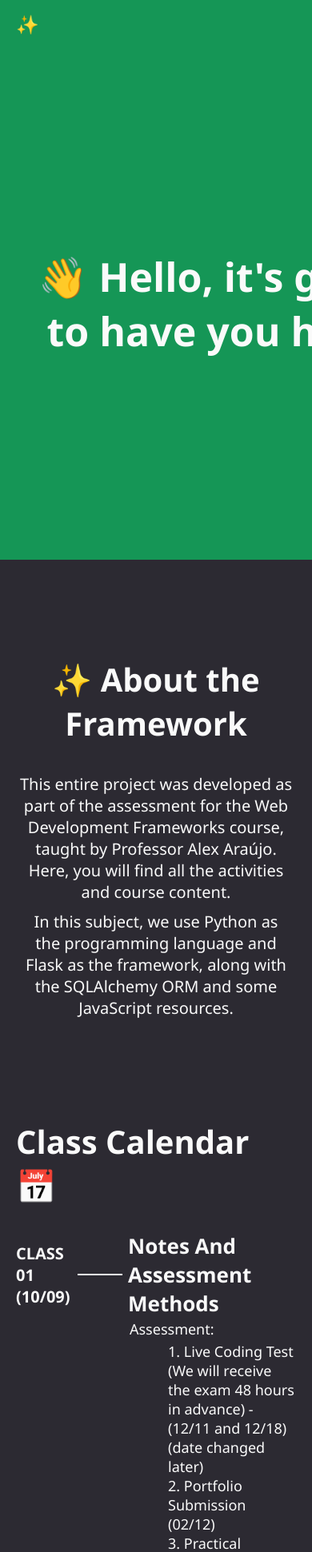
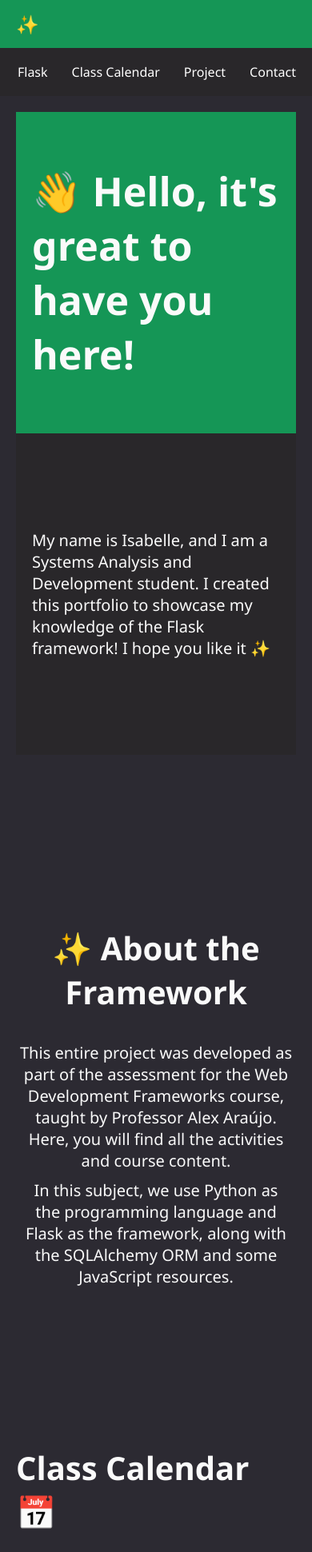
Before and after one commit to IsabelleRancan/FrameworksParaDesenvolvimentoWeb, a Flask app: page / in a window 390 px wide; the page is wider, and only the part inside the window is pictured. Shown: the top 1941 px of that part at 80% size. Run offline with Flask 3, Linux system fonts and the light colour scheme; parts of the project's set-up code (start-up, migrations or seed data) failed here and were passed over.

Commit message:
Lista 1 revisada e estilizada

```diff
--- a/PortifolioFrameworkFlask/static/css/style.css
+++ b/PortifolioFrameworkFlask/static/css/style.css
@@ -1,3 +1,4 @@
+@charset "UTF-8";
 * {
   font-family: "Segoe UI", Tahoma, Geneva, Verdana, sans-serif;
   background-color: #2C2A32;
@@ -17,9 +18,13 @@ a:hover {
   color: #0f693c;
 }
 
+body {
+  overflow-x: hidden; /* Impede a barra de rolagem horizontal */
+}
+
 header nav {
   display: grid;
-  grid-template-columns: 550px auto;
+  grid-template-columns: 600px auto; /* Definindo o tamanho fixo para a área de navegação */
   align-items: center;
 }
 header nav .left-side-nav {
@@ -48,45 +53,52 @@ header nav .right-side-nav a {
 }
 
 body #home {
-  height: 640px;
-  display: grid;
-  grid-template-columns: 550px auto;
+  height: 100vh; /* Ocupa toda a altura da tela */
+  display: flex;
+  justify-content: center;
   align-items: center;
+  padding: 20px;
+  width: 100%; /* Garante que ocupe toda a largura da tela */
 }
-body #home .left {
-  background-color: #159656;
+body #home .left, body #home .right {
   display: flex;
-  height: 100%;
-  padding: 20px;
   justify-content: center;
   align-items: center;
   text-align: center;
 }
+body #home .left {
+  background-color: #159656;
+  padding: 20px;
+  flex: 1;
+  justify-content: flex-start;
+  text-align: left;
+  max-width: 600px; /* Definindo o tamanho fixo para a área de título */
+}
 body #home .left h1 {
+  font-size: 50px;
   background-color: #159656;
-  font-size: 50px;
 }
 body #home .right {
   background-color: #29272A;
-  display: flex;
-  height: 100%;
   padding: 20px;
-  justify-content: center;
-  align-items: center;
-  text-align: center;
+  flex: 1;
+  text-align: left;
+  max-width: 600px; /* Definindo o tamanho fixo para a área de texto */
 }
 body #home .right p {
   background-color: #29272A;
   font-size: 20px;
-  width: 550px;
+  width: 100%;
+  max-width: 600px;
+  text-align: left;
 }
 body #flask {
-  height: 700px;
+  height: 100vh; /* Ocupa toda a altura da tela */
   padding: 20px;
   display: flex;
   flex-direction: column;
-  justify-content: center;
-  align-items: center;
+  justify-content: center; /* Centraliza verticalmente */
+  align-items: center; /* Centraliza horizontalmente */
   text-align: center;
 }
 body #flask h1 {
@@ -139,12 +151,12 @@ body #ClassCalendar ol, body #ClassCalendar ul, body #ClassCalendar a {
 }
 body #project {
   background-color: #29272A;
-  height: 700px;
+  height: 100vh; /* Ocupa toda a altura da tela */
   padding: 20px;
   display: flex;
   flex-direction: column;
-  justify-content: center;
-  align-items: center;
+  justify-content: center; /* Centraliza verticalmente */
+  align-items: center; /* Centraliza horizontalmente */
   text-align: center;
 }
 body #project h1 {
@@ -160,9 +172,11 @@ body #project p, body #project a {
 body #contact {
   background-color: #159656;
   display: flex;
+  flex-direction: row;
   justify-content: space-between;
   align-items: center;
   height: 50px;
+  padding: 0 20px;
 }
 body #contact h1 {
   font-size: 25px;
@@ -187,4 +201,77 @@ body #contact .icons a img {
 }
 body #contact .icons a:hover img {
   transform: scale(1.1);
+}
+
+/* Media Queries for Responsiveness */
+@media screen and (max-width: 1024px) {
+  header nav {
+    grid-template-columns: 1fr; /* Single column for smaller screens */
+  }
+  #home {
+    height: 100vh; /* Manter altura de tela cheia */
+    flex-direction: column; /* Alinha os itens verticalmente em telas pequenas */
+    padding: 20px;
+  }
+  .left, .right {
+    padding: 15px;
+    text-align: left;
+    width: 100%;
+    max-width: 100%;
+  }
+  .left h1 {
+    font-size: 40px;
+  }
+  .right p {
+    font-size: 18px;
+    width: auto;
+  }
+  #ClassCalendar {
+    grid-template-columns: 1fr; /* Single column layout */
+  }
+  #flask, #project {
+    height: 100vh;
+    padding: 20px;
+  }
+  #contact {
+    flex-direction: column;
+    height: auto;
+    padding: 10px;
+    text-align: center;
+  }
+  .icons {
+    gap: 1rem;
+    justify-content: center;
+  }
+  .icons a {
+    width: 25px;
+    height: 25px;
+  }
+}
+@media screen and (max-width: 768px) {
+  header nav {
+    grid-template-columns: 1fr; /* One column for nav */
+  }
+  #home {
+    flex-direction: column; /* One column layout */
+    height: 100vh; /* Ocupa toda a altura da tela */
+  }
+  #contact {
+    flex-direction: column;
+    height: auto;
+    text-align: center;
+  }
+  .icons {
+    gap: 0.5rem;
+  }
+  .icons a {
+    width: 30px;
+    height: 30px;
+  }
+  h1, h2, h3 {
+    font-size: 20px; /* Smaller fonts */
+  }
+  p {
+    font-size: 16px;
+  }
 }/*# sourceMappingURL=style.css.map */
--- a/PortifolioFrameworkFlask/static/css/style.scss
+++ b/PortifolioFrameworkFlask/static/css/style.scss
@@ -24,11 +24,14 @@ a {
     }
 }
 
+body {
+    overflow-x: hidden; /* Impede a barra de rolagem horizontal */
+}
 
 header {
     nav {
         display: grid;
-        grid-template-columns: 550px auto;
+        grid-template-columns: 600px auto; /* Definindo o tamanho fixo para a área de navegação */
         align-items: center;
 
         .left-side-nav {
@@ -62,58 +65,67 @@ header {
 }
 
 body {
+    #home {
+        height: 100vh; /* Ocupa toda a altura da tela */
+        display: flex;
+        justify-content: center;
+        align-items: center;
+        padding: 20px;
+        width: 100%; /* Garante que ocupe toda a largura da tela */
 
-    #home {
-        height: 640px;
-        display: grid;
-        grid-template-columns: 550px auto;
+        .left, .right {
+            display: flex;
+            justify-content: center;
             align-items: center;
+            text-align: center;
+        }
 
         .left {
             background-color: $third-color;
-            display: flex;
-            height: 100%;
             padding: 20px;
-            justify-content: center;
-            align-items: center;
-            text-align: center;
+            flex: 1;
+            justify-content: flex-start;
+            text-align: left;
+            max-width: 600px; /* Definindo o tamanho fixo para a área de título */
 
             h1 {
+                font-size: 50px;
                 background-color: $third-color;
-                font-size: 50px;
             }
         }
 
         .right {
             background-color: $primary-color;
-            display: flex;
-            height: 100%;
             padding: 20px;
-            justify-content: center;
-            align-items: center;
-            text-align: center;
+            flex: 1;
+            text-align: left;
+            max-width: 600px; /* Definindo o tamanho fixo para a área de texto */
 
             p {
                 background-color: $primary-color;
                 font-size: 20px;
-                width: 550px;
+                width: 100%;
+                max-width: 600px;
+                text-align: left;
             }
         }
     }
+
     #flask {
-        height: 700px;
+        height: 100vh; /* Ocupa toda a altura da tela */
         padding: 20px;
         display: flex;
         flex-direction: column;
-        justify-content: center;
-        align-items: center;
+        justify-content: center;  /* Centraliza verticalmente */
+        align-items: center;      /* Centraliza horizontalmente */
         text-align: center;
 
-        h1{
+        h1 {
             font-size: 40px;
             margin-bottom: 30px;
         }
-        p{
+
+        p {
             font-size: 20px;
             margin: 5px;
         }
@@ -126,13 +138,12 @@ body {
         padding-left: 20px;
         padding-right: 20px;
 
-        h1{
+        h1 {
             font-size: 40px;
             grid-column: 1 /span 3;
             display: flex;
             justify-content: center;
             margin-bottom: 30px;
-
         }
 
         h4 {
@@ -156,11 +167,11 @@ body {
             font-size: 18px;
         }
 
-        h2{
+        h2 {
             font-size: 26px;
         }
 
-        ol, ul, a{
+        ol, ul, a {
             list-style-position: inside;
             display: block;
             margin-left: 3rem;
@@ -169,33 +180,35 @@ body {
 
     #project {
         background-color: $primary-color;
-        height: 700px;
+        height: 100vh; /* Ocupa toda a altura da tela */
         padding: 20px;
         display: flex;
         flex-direction: column;
-        justify-content: center;
-        align-items: center;
+        justify-content: center; /* Centraliza verticalmente */
+        align-items: center;     /* Centraliza horizontalmente */
         text-align: center;
 
-        h1{
+        h1 {
             background-color: $primary-color;
             font-size: 40px;
             margin-bottom: 30px;
         }
-        p, a{
+
+        p, a {
             background-color: $primary-color;
             font-size: 20px;
             margin: 5px;
         }
-
     }
 
     #contact {
-        background-color:$third-color;
+        background-color: $third-color;
         display: flex;
+        flex-direction: row;
         justify-content: space-between;
         align-items: center;
         height: 50px;
+        padding: 0 20px;
 
         h1 {
             font-size: 25px;
@@ -225,3 +238,93 @@ body {
         }
     }
 }
+
+/* Media Queries for Responsiveness */
+
+@media screen and (max-width: 1024px) {
+    header nav {
+        grid-template-columns: 1fr; /* Single column for smaller screens */
+    }
+
+    #home {
+        height: 100vh; /* Manter altura de tela cheia */
+        flex-direction: column; /* Alinha os itens verticalmente em telas pequenas */
+        padding: 20px;
+    }
+
+    .left, .right {
+        padding: 15px;
+        text-align: left;
+        width: 100%;
+        max-width: 100%;
+    }
+
+    .left h1 {
+        font-size: 40px;
+    }
+
+    .right p {
+        font-size: 18px;
+        width: auto;
+    }
+
+    #ClassCalendar {
+        grid-template-columns: 1fr; /* Single column layout */
+    }
+
+    #flask, #project {
+        height: 100vh;
+        padding: 20px;
+    }
+
+    #contact {
+        flex-direction: column;
+        height: auto;
+        padding: 10px;
+        text-align: center;
+    }
+
+    .icons {
+        gap: 1rem;
+        justify-content: center;
+    }
+
+    .icons a {
+        width: 25px;
+        height: 25px;
+    }
+}
+
+@media screen and (max-width: 768px) {
+    header nav {
+        grid-template-columns: 1fr; /* One column for nav */
+    }
+
+    #home {
+        flex-direction: column; /* One column layout */
+        height: 100vh; /* Ocupa toda a altura da tela */
+    }
+
+    #contact {
+        flex-direction: column;
+        height: auto;
+        text-align: center;
+    }
+
+    .icons {
+        gap: 0.5rem;
+    }
+
+    .icons a {
+        width: 30px;
+        height: 30px;
+    }
+
+    h1, h2, h3 {
+        font-size: 20px; /* Smaller fonts */
+    }
+
+    p {
+        font-size: 16px;
+    }
+}
--- a/PortifolioFrameworkFlask/static/js/list01/script02.js
+++ b/PortifolioFrameworkFlask/static/js/list01/script02.js
@@ -13,7 +13,6 @@ document.addEventListener("DOMContentLoaded", ()=>{
     });
 
     captureButton.addEventListener('click', () => {
-        console.log('clique')
         canvas.width = video.videoWidth;
         canvas.height = video.videoHeight;
         canvas.getContext('2d').drawImage(video, 0, 0);
--- a/PortifolioFrameworkFlask/templates/index.html
+++ b/PortifolioFrameworkFlask/templates/index.html
@@ -80,7 +80,8 @@
         </p>
         <p>Activating the environment: <code>environment_name\Scripts\activate</code></p>
         <p>Accessing venv after creation:</p>
-        <p>Navigating to the project folder: <code>cd D:\User Documents\Documents\GitHub\FrameworksDesenvolvimentoWeb\projeto01</code> </p>
+        <p>Navigating to the project folder: </p>
+        <code>cd D:\User Documents\Documents\GitHub\FrameworksDesenvolvimentoWeb\projeto01</code>
         <p>Activating: <code>environment1.venv\Scripts\activate</code></p>
         <p>Deactivating: <code>Deactivate</code></p>
         <p>Installing dependencies: <code>pip install package_name</code></p>
--- a/PortifolioFrameworkFlask/templates/list01/ex02.html
+++ b/PortifolioFrameworkFlask/templates/list01/ex02.html
@@ -1,8 +1,9 @@
 <!DOCTYPE html>
-<html lang="pt-br">
+<html lang="en">
 <head>
     <meta charset="UTF-8">
     <meta name="viewport" content="width=device-width, initial-scale=1.0">
+    <link rel="stylesheet" href="../../static/css/style.css">
     <title>Exercise 2</title>
 </head>
 <body>
--- a/PortifolioFrameworkFlask/templates/list01/ex03.html
+++ b/PortifolioFrameworkFlask/templates/list01/ex03.html
@@ -1,8 +1,9 @@
 <!DOCTYPE html>
-<html lang="pt-br">
+<html lang="en">
 <head>
     <meta charset="UTF-8">
     <meta name="viewport" content="width=device-width, initial-scale=1.0">
+    <link rel="stylesheet" href="../../static/css/style.css">
     <title>Exercise 3</title>
 </head>
 <body>
--- a/PortifolioFrameworkFlask/templates/list01/ex05.html
+++ b/PortifolioFrameworkFlask/templates/list01/ex05.html
@@ -1,8 +1,9 @@
 <!DOCTYPE html>
-<html lang="pt-br">
+<html lang="en">
 <head>
     <meta charset="UTF-8">
     <meta name="viewport" content="width=device-width, initial-scale=1.0">
+    <link rel="stylesheet" href="../../static/css/style.css">
     <title>Exercise 5</title>
 </head>
 <body>
--- a/PortifolioFrameworkFlask/templates/list01/ex06.html
+++ b/PortifolioFrameworkFlask/templates/list01/ex06.html
@@ -3,6 +3,7 @@
 <head>
     <meta charset="UTF-8">
     <meta name="viewport" content="width=device-width, initial-scale=1.0">
+    <link rel="stylesheet" href="../../static/css/style.css">
     <title>CV - Caio Silva</title>
 </head>
 <body>
--- a/PortifolioFrameworkFlask/templates/list01/ex07.html
+++ b/PortifolioFrameworkFlask/templates/list01/ex07.html
@@ -3,6 +3,7 @@
 <head>
     <meta charset="UTF-8">
     <meta name="viewport" content="width=device-width, initial-scale=1.0">
+    <link rel="stylesheet" href="../../static/css/style.css">
     <title>CV - Franciele Almeida</title>
 </head>
 <body>
--- a/PortifolioFrameworkFlask/templates/list01/ex08.html
+++ b/PortifolioFrameworkFlask/templates/list01/ex08.html
@@ -3,6 +3,7 @@
 <head>
     <meta charset="UTF-8">
     <meta name="viewport" content="width=device-width, initial-scale=1.0">
+    <link rel="stylesheet" href="../../static/css/style.css">
     <title>CV - Isabelle Rancan</title>
 </head>
 <body>
--- a/PortifolioFrameworkFlask/templates/list01/ex09.html
+++ b/PortifolioFrameworkFlask/templates/list01/ex09.html
@@ -3,6 +3,7 @@
 <head>
     <meta charset="UTF-8">
     <meta name="viewport" content="width=device-width, initial-scale=1.0">
+    <link rel="stylesheet" href="../../static/css/style.css">
     <title>CV - Nathan Brito</title>
 </head>
 <body>
--- a/PortifolioFrameworkFlask/templates/list01/ex10.html
+++ b/PortifolioFrameworkFlask/templates/list01/ex10.html
@@ -3,6 +3,7 @@
 <head>
     <meta charset="UTF-8">
     <meta name="viewport" content="width=device-width, initial-scale=1.0">
+    <link rel="stylesheet" href="../../static/css/style.css">
     <title>CV - Vinicius Medina</title>
 </head>
 <body>
```
Also changed, not shown: PortifolioFrameworkFlask/static/js/list01/script01.js (+5 -6 lines), PortifolioFrameworkFlask/templates/list01/ex01.html (+4 -3 lines), PortifolioFrameworkFlask/templates/list01/ex04.html (+5 -4 lines), 1 other file. Lines whose indentation alone changed are shown as unchanged.
